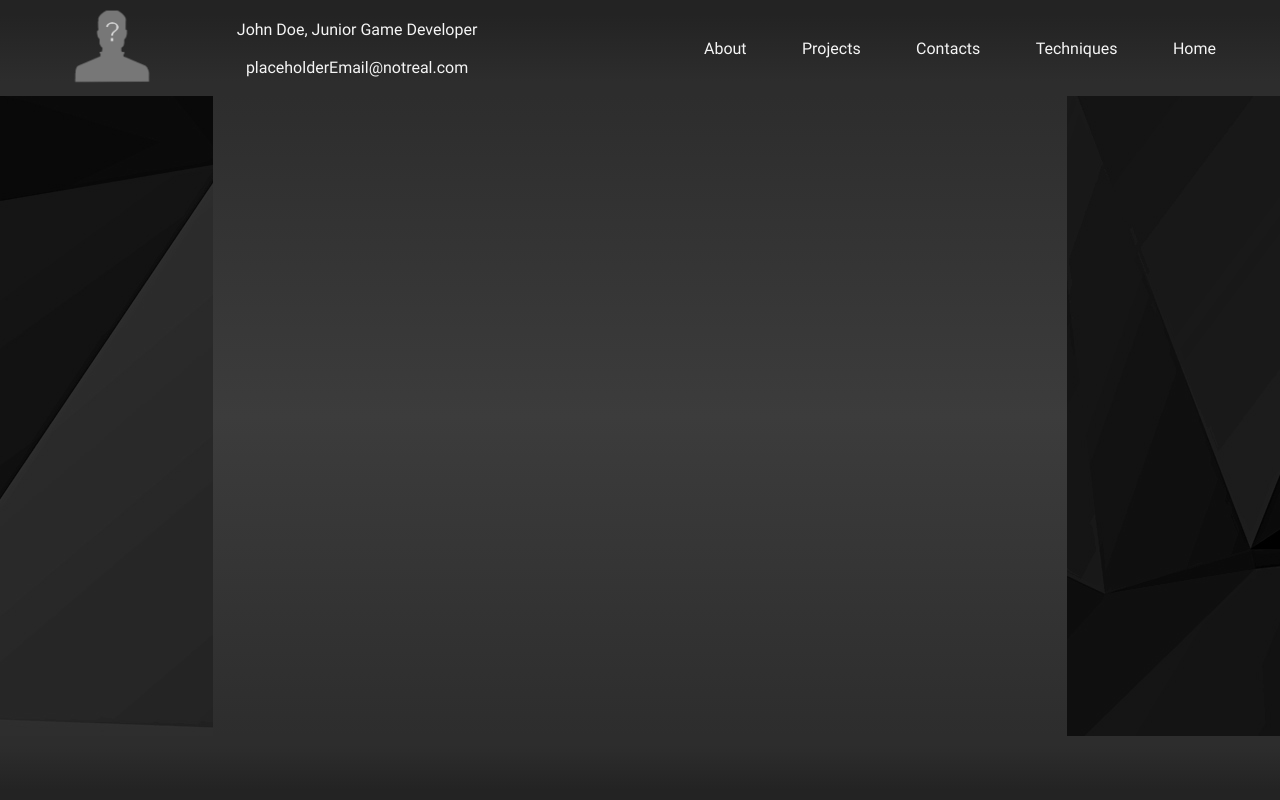
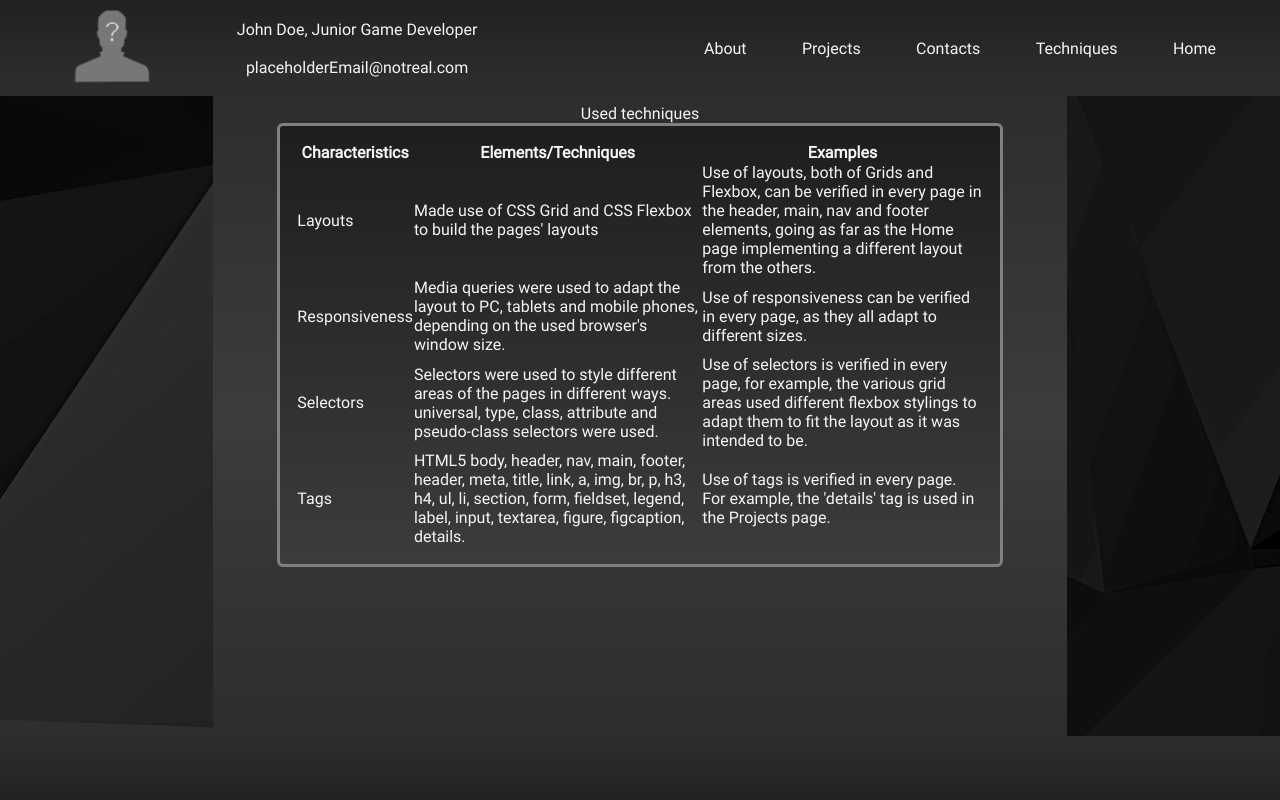
Before and after one commit to PmaiWoW/pw-projeto, a PHP site: page /techniques.html in a window 1280 px wide. Run offline with PHP 8.4, Linux system fonts and the light colour scheme.

Commit message:
Some content to techniques.html and some of its styling

```diff
--- a/projects.html
+++ b/projects.html
@@ -32,6 +32,7 @@
                             <img src="images/placeholder.png">
                             <figcaption>
                                 Bruhh!<br>(Windows PC)
+                                <details>Itch.io page coming soon!</details>
                             </figcaption>
                         </figure>
                     </a>
@@ -40,6 +41,9 @@
                             <img src="images/placeholder.png">
                             <figcaption>
                                 Anything but Dark<br>(Windows PC/Nintendo Switch)
+                                <details>
+                                    Unreleased game. Page under construction.
+                                </details>
                             </figcaption>
                         </figure>
                     </a>
--- a/style.css
+++ b/style.css
@@ -172,6 +172,10 @@ body {
             "header header"
             "nav main"
             "footer footer";
+    }
+
+    body[name*="subpage"] header {
+        width: 100%;
     }
 
     body[name*="subpage"] header img {
@@ -401,10 +405,10 @@ body[name*="subpage"] header {
 
 body[name*="subpage"] main {
     grid-area: main;
-    padding: 2vh 5vw 3vh 5vw;
+    padding: 1vh 5vw 3vh 5vw
 }
 
-body[name*="subpage"] main[name*="about"] {
+body[name*="subpage"] main[name*="about"], body[name*="subpage"] main[class^="project"] {
     overflow-y: scroll;
     -ms-overflow-style: none;
 }
@@ -454,7 +458,6 @@ fieldset > section textarea {
 .project-container {
     display: flex;
     justify-content: center;
-    align-items: center;
     gap: 5%;
 }
 
@@ -557,3 +560,15 @@ nav a:active {
     row-gap: 5vh;
     padding: 3vh 0 3vh 0;
 }
+
+table[name|="techniques"] {
+    background: linear-gradient(rgb(30, 30, 30) 0%, rgb(60, 60, 60) 100%);
+    border-style: solid;
+    border-width: 3px;
+    border-radius: 6px;
+    padding: 1em;
+}
+
+table[name|="techniques"] thead th {
+
+}
--- a/techniques.html
+++ b/techniques.html
@@ -28,7 +28,79 @@
         </header>
 
         <main name="about-main">
+            <table cellspacing="1em" cellpadding="10%" name="techniques-table" >
+                <caption>Used techniques</caption>
 
+                <thead>
+                    <tr>
+                        <th>Characteristics</th>
+                        <th>Elements/Techniques</th>
+                        <th>Examples</th>
+                    </tr>
+                </thead>
+
+                <tbody>
+                    <tr>
+                        <td>Layouts</td>
+                        <td>
+                            Made use of CSS Grid and CSS Flexbox to build the
+                            pages' layouts
+                        </td>
+                        <td>
+                            Use of layouts, both of Grids and Flexbox, can be
+                            verified in every page in the header, main, nav and
+                            footer elements, going as far as the Home page
+                            implementing a different layout from the others.
+                        </td>
+                    </tr>
+                    <tr>
+                        <td>Responsiveness</td>
+                        <td>
+                            Media queries were used to adapt the layout to PC,
+                            tablets and mobile phones, depending on the used
+                            browser's window size.
+                        </td>
+                        <td>
+                            Use of responsiveness can be verified in every page,
+                            as they all adapt to different sizes.
+                        </td>
+                    </tr>
+                    <tr>
+                        <td>Selectors</td>
+                        <td>
+                            Selectors were used to style different areas of the
+                            pages in different ways. universal, type, class,
+                            attribute and pseudo-class selectors were used.
+                        </td>
+                        <td>
+                            Use of selectors is verified in every page, for
+                            example, the various grid areas used different
+                            flexbox stylings to adapt them to fit the layout as
+                            it was intended to be.
+                        </td>
+                    </tr>
+                    <tr>
+                        <td>Tags</td>
+                        <td>
+                            HTML5 body, header, nav, main, footer, header, meta,
+                            title, link, a, img, br, p, h3, h4, ul, li, section,
+                            form, fieldset, legend, label, input, textarea,
+                            figure, figcaption, details.
+                        </td>
+                        <td>
+                            Use of tags is verified in every page. For example,
+                            the 'details' tag is used in the Projects page.
+                        </td>
+                    </tr>
+                </tbody>
+
+                <tfoot>
+                    <tr>
+                        <th></th>
+                        <td></td>
+                    </tr>
+                </tfoot>
+            </table>
         </main>
 
         <footer>
```
